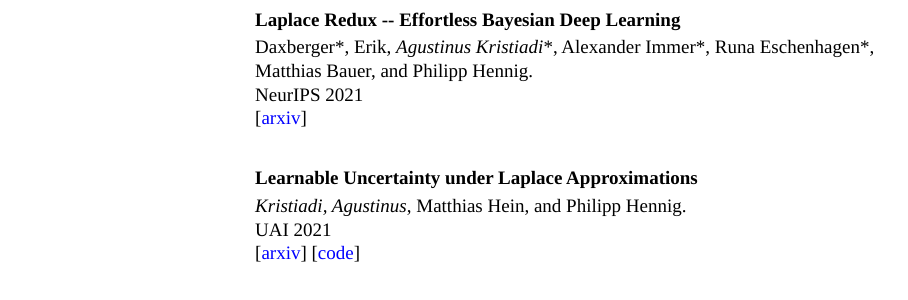
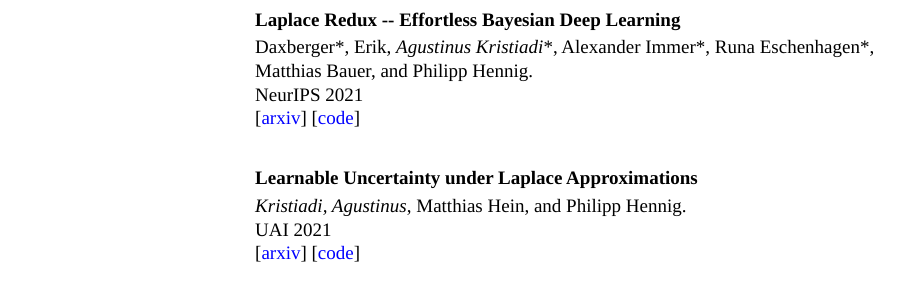
Before and after one commit to hsyodysseyjr/wiseodd0, a Jekyll site: the page built from about.html, in a window 1280 px wide and 900 px high, scrolled down 1784 px. Shown: the part 153-453 px from the top of the window, without its empty margins (177-1085 px from the left). Built offline with Jekyll 4.4.1, drawn with Linux system fonts in a browser that asks for light colours; nearby versions of some CDN libraries; formulas are drawn with MathJax 3.

Commit message:
Fix broken Laplace Redux paper

```diff
--- a/about.html
+++ b/about.html
@@ -142,7 +142,8 @@ header-img: "img/about-bg.jpg"
                 Daxberger*, Erik, <i>Agustinus Kristiadi</i>*, Alexander Immer*, Runa Eschenhagen*, Matthias Bauer, and Philipp Hennig.
             </div>
             <div>NeurIPS 2021</div>
-                [<a href="https://arxiv.org/abs/2010.02709">arxiv</a>]
+                [<a href="https://arxiv.org/abs/2106.14806">arxiv</a>]
+                [<a href="https://github.com/AlexImmer/Laplace">code</a>]
 
             <div class="row" style="padding-bottom: 2em"></div>
 
```
